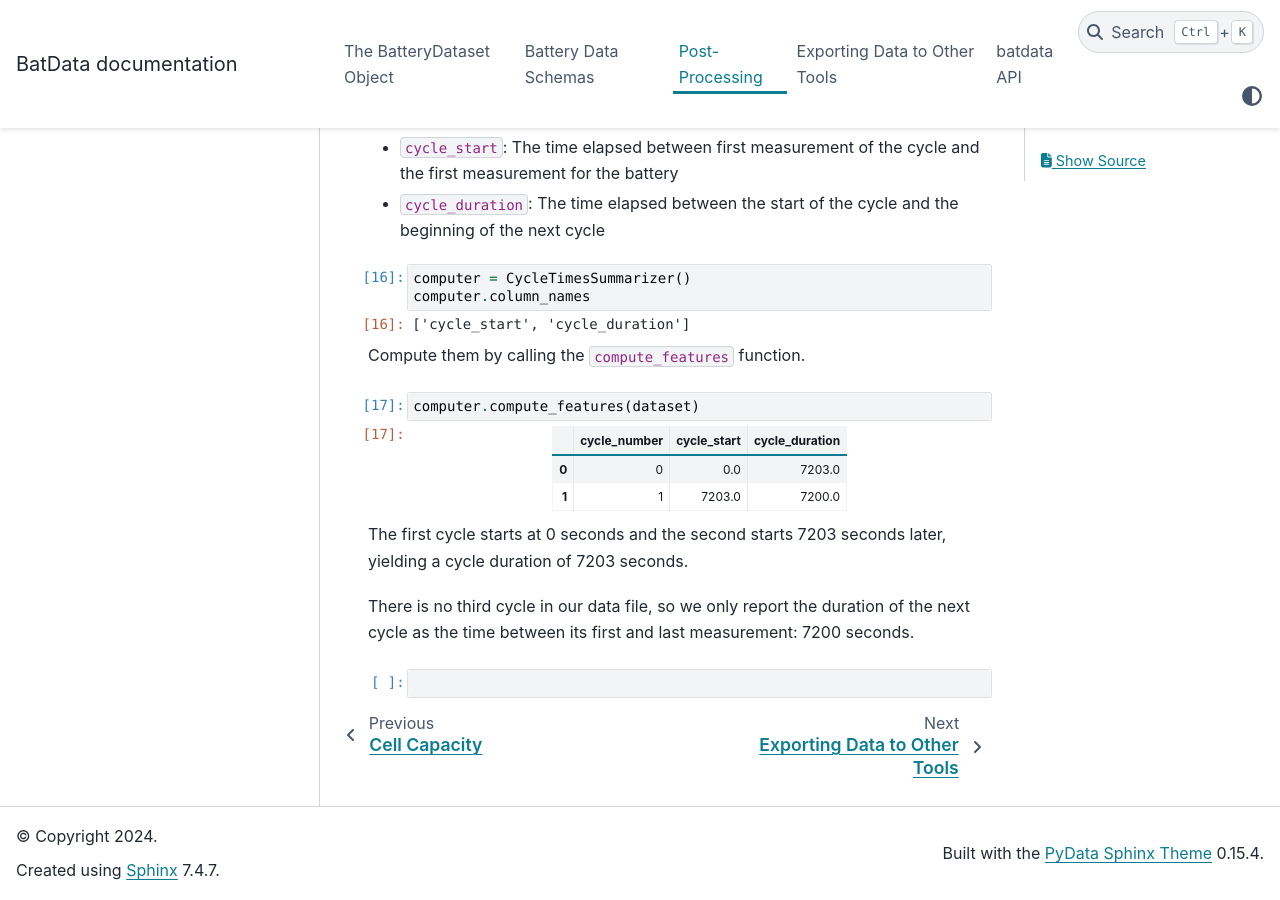
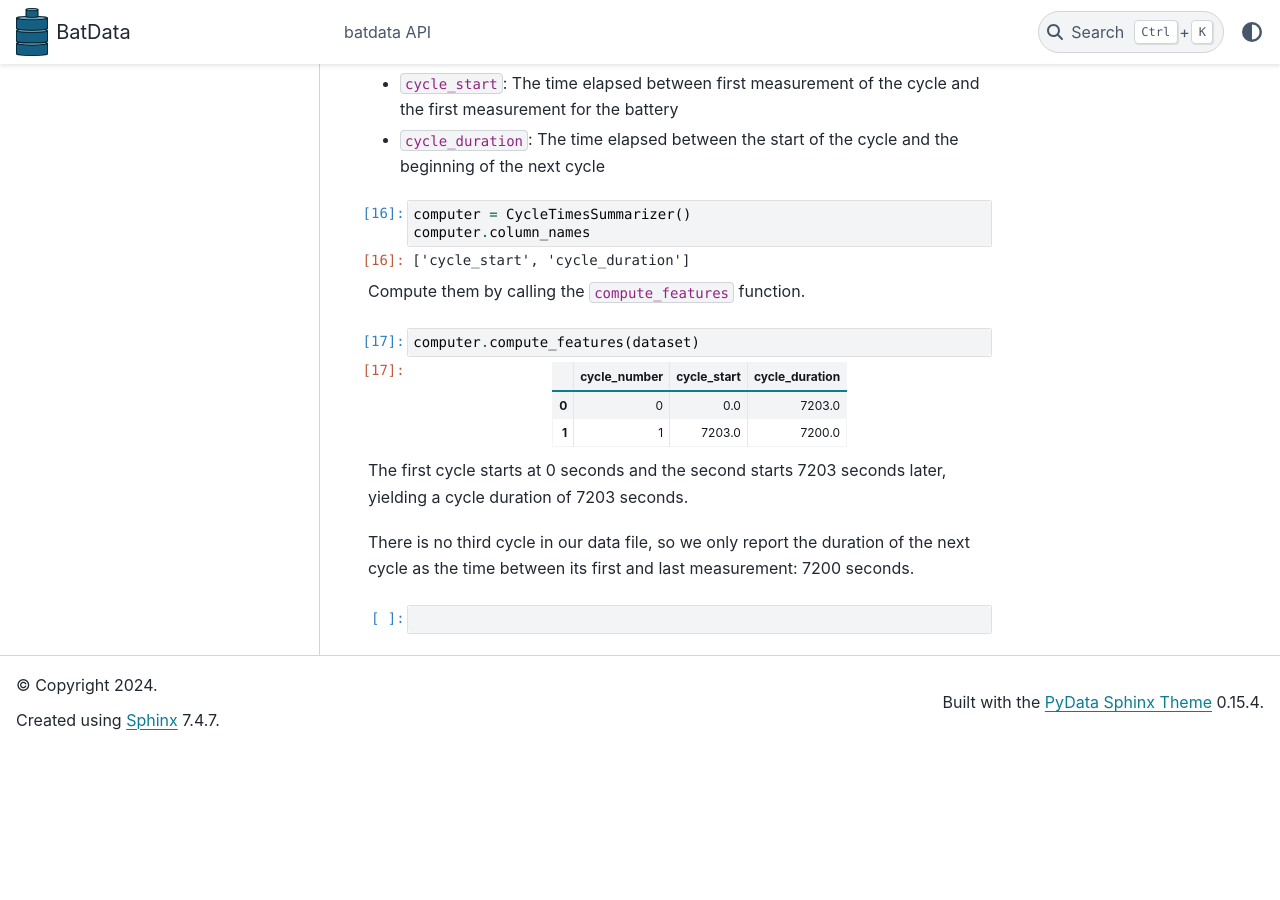
Before and after one commit to ROVI-org/battery-data-toolkit, a Sphinx documentation site: the page built from docs/user-guide/post-processing/cycle-times.ipynb, in a window 1280 px wide and 900 px high, scrolled down 2310 px. Built offline with Sphinx 7.4.7 and the PyData theme 0.15.4, drawn with Linux system fonts in a browser that asks for light colours; pages that are not in the unit, such as notebooks, are missing from menus; after the commit the page ends 3059 px from its top, so only the background shows below that.

Commit message:
Group docs into section, add logo
For a better looking landing page

```diff
--- a/docs/conf.py
+++ b/docs/conf.py
@@ -24,6 +24,14 @@
 
 html_theme = 'pydata_sphinx_theme'
 html_static_path = ['_static']
+html_theme_options = {
+    "logo": {
+        "text": "BatData",
+        "image_light": "_static/logo.png",
+        "image_dark": "_static/logo.png",
+    }
+}
+html_logo = '_static/logo.png'
 
 
 # -- Options for NBSphinx -----------------------------------------------------
--- a/docs/index.rst
+++ b/docs/index.rst
@@ -10,8 +10,6 @@
    :maxdepth: 2
    :caption: Contents:
 
-   dataset
-   schemas
-   post-processing/index
-   export
+   getting-started
+   user-guide/index
    source/modules
```
Also changed, not shown: docs/_static/logo.png (added), docs/user-guide/dataset.rst (renamed from docs/dataset.rst), docs/user-guide/export-schemas.py (renamed from docs/export-schemas.py), docs/user-guide/export.rst (renamed from docs/export.rst), docs/user-guide/post-processing/cell-capacity.ipynb (renamed from docs/post-processing/cell-capacity.ipynb), docs/user-guide/post-processing/cycle-times.ipynb (renamed from docs/post-processing/cycle-times.ipynb), docs/user-guide/post-processing/figures/explain-capacities.png (renamed from docs/post-processing/figures/explain-capacities.png), docs/user-guide/post-processing/index.rst (renamed from docs/post-processing/index.rst), docs/user-guide/schemas.rst (renamed from docs/schemas.rst), 3 other files.
